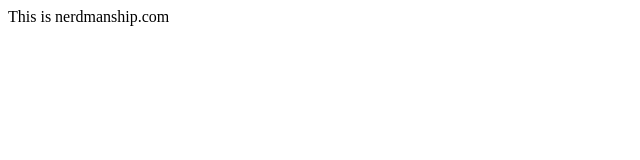
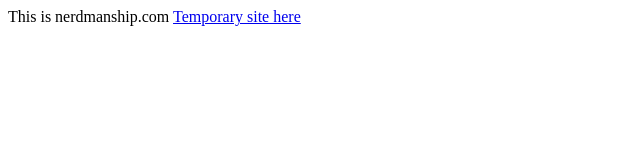
Before and after one commit to nerdmanship/nerdmanship, a plain HTML site: page index.html in a window 1280 px wide. Shown: the whole page, without its empty margins (0-640 px from the left). Drawn offline with Linux system fonts and the light colour scheme.

Commit message:
Added link to temporary site

```diff
--- a/index.html
+++ b/index.html
@@ -1 +1,3 @@
 This is nerdmanship.com
+
+<a href="beta.nerdmanship.com">Temporary site here</a>
```
